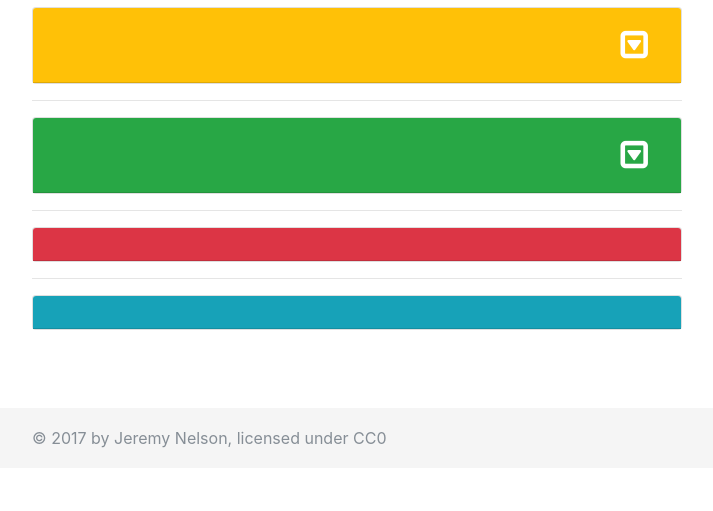
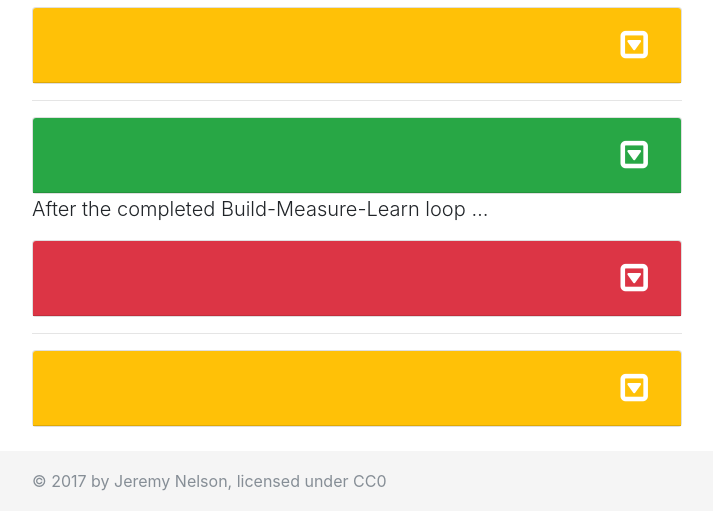
Before and after one commit to jermnelson/prospector-cat-ref, a Flask app: template templates/prospector-cat-ref/index.html in a window 1280 px wide. Shown: the part 332-843 px from the top of the page, without its empty margins (283-996 px from the left). Before the commit the page ends 780 px from the top, so only its background shows below. Run offline with Flask 2, Linux system fonts and the light colour scheme; the template is opened without the code that fills it, so the values that code supplies are empty; some libraries are stand-ins or nearby versions.

Commit message:
added content w/dialogs for BML2

```diff
--- a/templates/prospector-cat-ref/bml-2-dialogs.html
+++ b/templates/prospector-cat-ref/bml-2-dialogs.html
@@ -8,7 +8,7 @@
         </button>
       </div>
       <div class="modal-body">
-        <h3>Example MARC</h3>
+        <h3>Example MARC XML</h3>
       </div>
       <div class="modal-footer">
         <button type="button" class="btn btn-secondary" data-dismiss="modal">Close</button>
@@ -16,3 +16,54 @@
     </div>
   </div>
 </div>
+
+<div class="modal fade" id="bml-2-url-sub-dedup">
+    <div class="modal-dialog modal-lg" role="document">
+        <div class="modal-content">
+            <div class="modal-header">
+                <h5 class="modal-title">BML Iteration #2 - URL Substitution and Deduplication</h5>
+            </div>
+            <div class="modal-body">
+                <h3>URL Substitution</h3>
+                <h3>Alliance Match Key for De-duplication</h3>
+            </div>
+            <div class="modal-footer">
+                <button type="button" class="btn btn-secondary" data-dismiss="modal">Close</button>
+            </div>
+        </div>
+    </div>
+</div>
+
+<div class="modal fade" id="bml-2-loc-bf-to-bf-lean">
+    <div class="modal-dialog modal-lg" role="document">
+        <div class="modal-content">
+            <div class="modal-header">
+                <h5 class="modal-title">BML Iteration #2 - LOC BF to BF Lean</h5>
+            </div>
+            <div class="modal-body">
+                <h3>Library of Congress MARC2BIBFRAME2</h3>
+                <h3>BIBFRAME Lean</h3>
+            </div>
+            <div class="modal-footer">
+                <button type="button" class="btn btn-secondary" data-dismiss="modal">Close</button>
+            </div>
+        </div>
+    </div>
+</div>
+
+<div class="modal fade" id="bml-2-schema-html">
+    <div class="modal-dialog modal-lg" role="document">
+        <div class="modal-content">
+            <div class="modal-header">
+                <h5 class="modal-title">BML Iteration #2 - Schema.org and HTML Views</h5>
+            </div>
+            <div class="modal-body">
+                <h3>Schema.org Metadata</h3>
+                <h3>HTML Views</h3>
+            </div>
+            <div class="modal-footer">
+                <button type="button" class="btn btn-secondary" data-dismiss="modal">Close</button>
+            </div>
+        </div>
+    </div>
+</div>
--- a/templates/prospector-cat-ref/index.html
+++ b/templates/prospector-cat-ref/index.html
@@ -86,21 +86,31 @@
             {{ pages.get('bml-1-learning').html|safe }}
             </div>
         </div>
-        <hr>
+        <p class="lead">
+            After the completed Build-Measure-Learn loop &hellip;
+        </p>
         <div class="card">
             <div class="card-header bg-danger text-white">
-                <h2>{{ pages.get('bml-2-build').meta.title }}</h2>
+                <h2>{{ pages.get('bml-2-build').meta.title }}
+                    <a href="#" onclick="$('#bml-2-build-body').toggleClass('collapse')"
+                       class="btn btn-small text-white pull-right"><i class="fa fa-caret-square-o-down fa-2x"
+                       aria-hidden="true"></i></a>
+                </h2>
             </div>
-            <div class="card-body collapse">
+            <div class="card-body collapse" id="bml-2-build-body">
                 <p class="card-text">{{ pages.get('bml-2-build').html|safe }}</p>
             </div>
         </div>
         <hr>
         <div class="card">
-            <div class="card-header bg-info text-white">
-                <h2>{{ pages.get('bml-2-measure').meta.title }}</h2>
+            <div class="card-header bg-warning text-white">
+                <h2>{{ pages.get('bml-2-measure').meta.title }}
+                    <a href="#" onclick="$('#bml-2-measure-body').toggleClass('collapse')"
+                       class="btn btn-small text-white pull-right"><i class="fa fa-caret-square-o-down fa-2x"
+                       aria-hidden="true"></i></a>
+                </h2>
             </div>
-            <div class="card-body collapse">
+            <div class="card-body collapse" id="bml-2-measure-body">
                 <p class="card-text">{{ pages.get('bml-2-measure').html|safe }}</p>
             </div>
         </div>
```
Also changed, not shown: pages/bml-2-build.md (+8 -7 lines), pages/bml-2-measure.md (+4 -3 lines).
